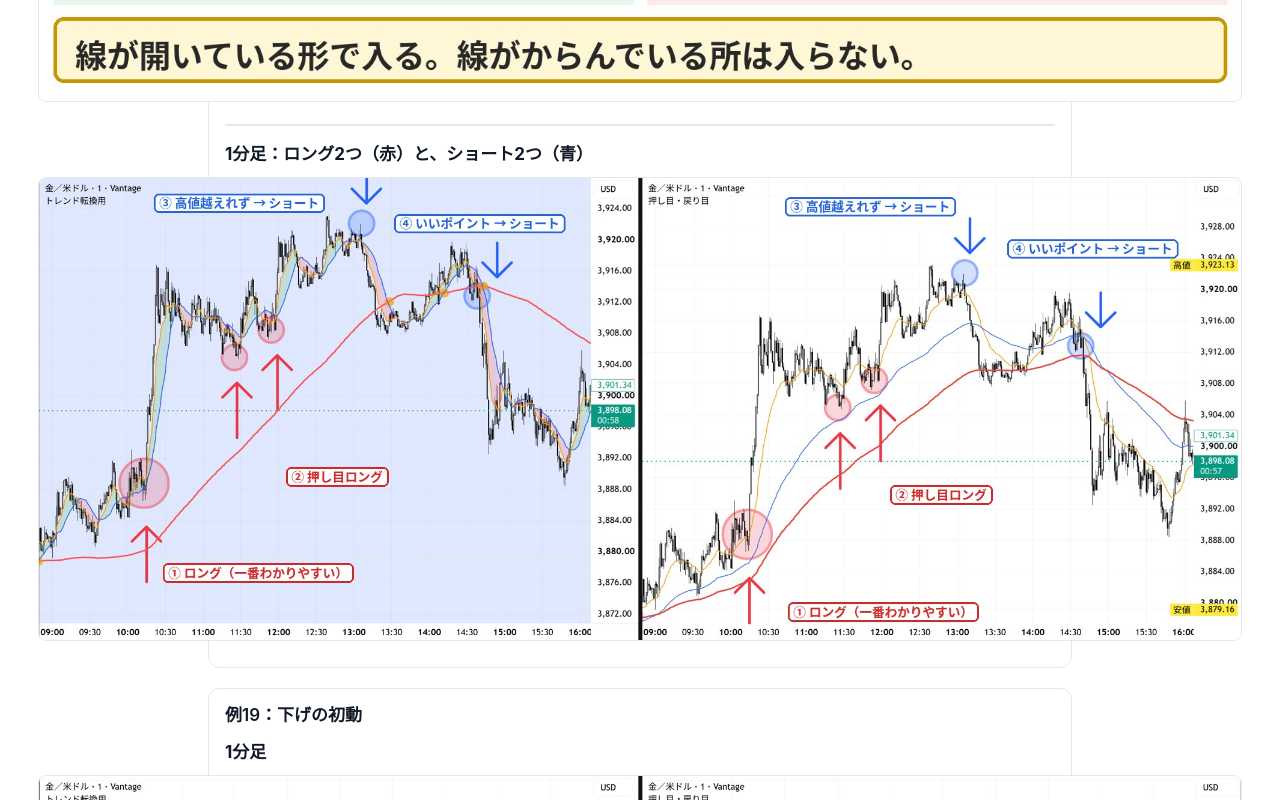
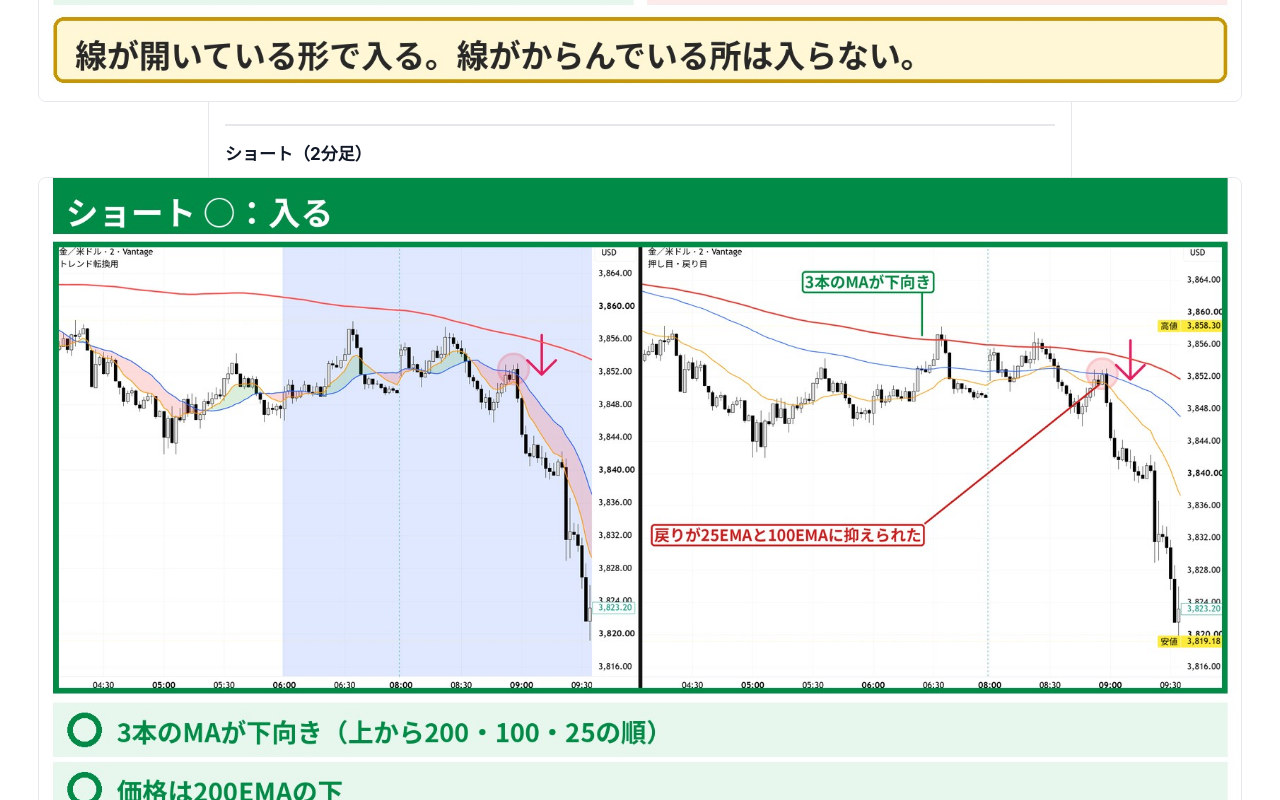
Before and after one commit to saloninsight365-create/gold-log-x7k2q9m4, a plain HTML site: page reversal.html in a window 1280 px wide. Shown: the part 1860-2660 px from the top of the page. Drawn offline with Linux system fonts and the light colour scheme.

Commit message:
例20: ショート○（2分足）を追加
Co-Authored-By: Claude Sonnet 5.5 <noreply@anthropic.com>
Claude-Session: https://claude.ai/code/session_01HxS9YaEfLR2yPnioVsHz63

```diff
--- a/reversal.html
+++ b/reversal.html
@@ -88,6 +88,10 @@ body.lb-open { overflow: hidden; }
     <h3 class="part">2分足</h3>
     <figure class="pic wide">
       <a href="methods/rev-clean-vs-tangled.jpg"><img src="methods/rev-clean-vs-tangled.jpg" alt="左：ロング○（線が開いて、順番に並ぶ）、右：ロング×（100と200が重なって、からんでいる）" loading="lazy"></a>
+    </figure>
+    <h3 class="part">ショート（2分足）</h3>
+    <figure class="pic wide">
+      <a href="methods/rev-short-ok.jpg"><img src="methods/rev-short-ok.jpg" alt="ショート○。3本のMAが下向き、価格は200EMAの下、戻りが25EMAと100EMAに抑えられた" loading="lazy"></a>
     </figure>
     <h3 class="part">1分足：ロング2つ（赤）と、ショート2つ（青）</h3>
     <figure class="pic wide">
```
Also changed, not shown: methods/rev-short-ok.jpg (added).
